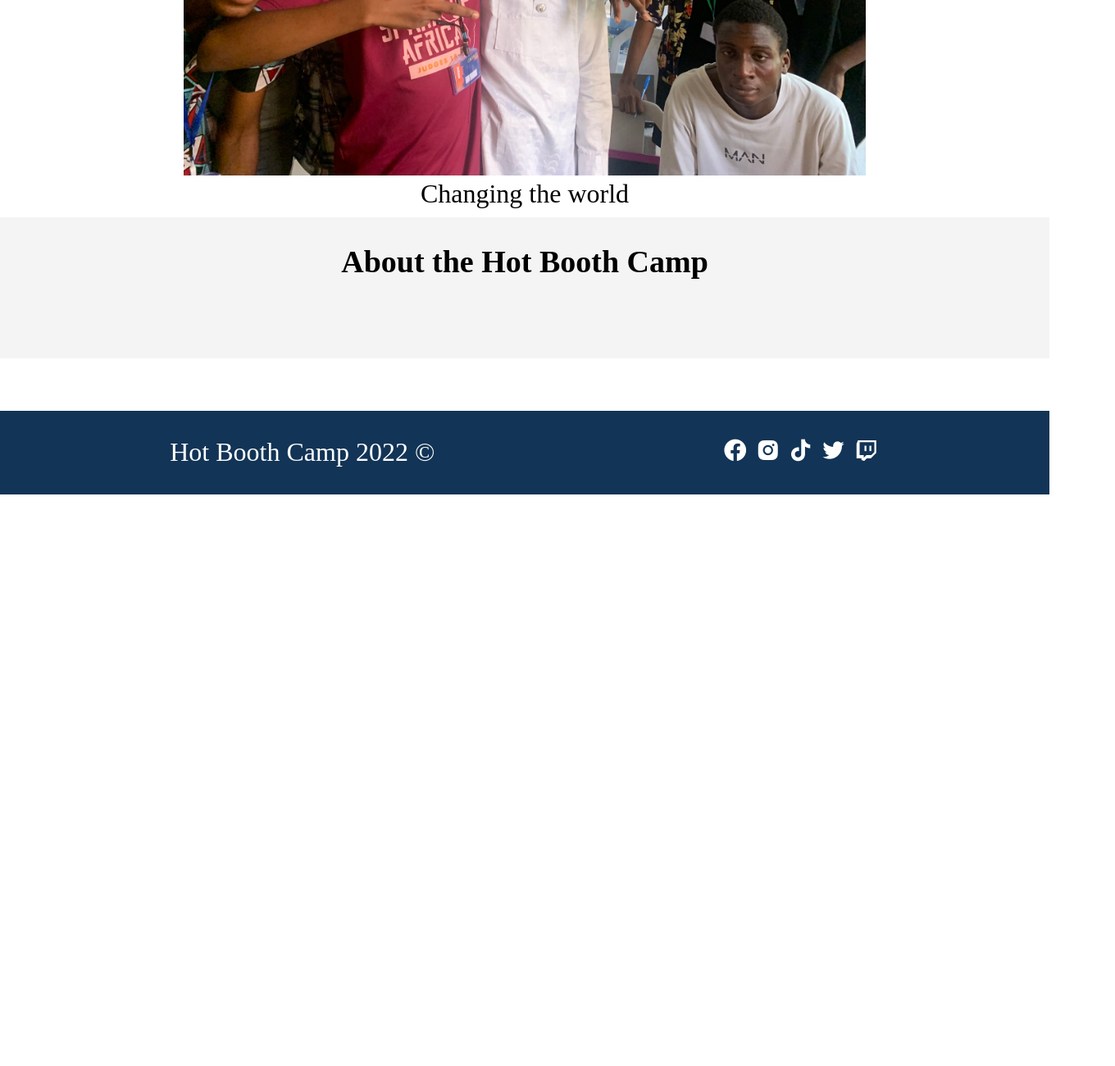
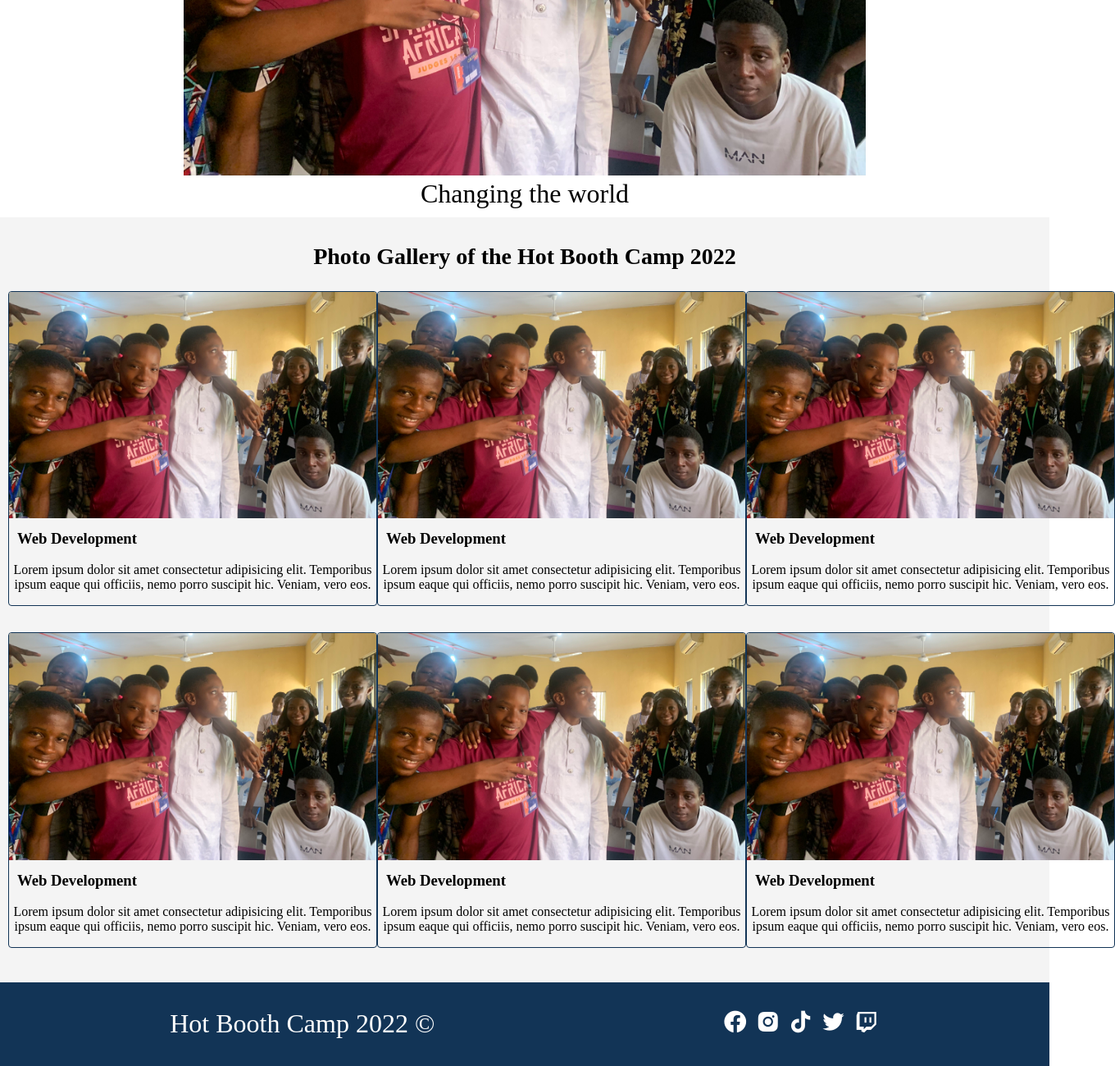
Before and after one commit to Abuka-Victor/hotboothcamp, a plain HTML site: page about.html in a window 1280 px wide. Shown: the part 534-1834 px from the top of the page at 82% size, 1360 px wide, since content can reach past the window. Before the commit the page ends 1137 px from the top, so only its background shows below. Drawn offline with nearby package versions, Linux system fonts and the light colour scheme.

Commit message:
Phot grid

```diff
--- a/about.html
+++ b/about.html
@@ -29,9 +29,64 @@
           <p>Changing the world</p>
         </div>
       </div>
-      <div class="info">
-        <h2>About the Hot Booth Camp</h2>
-        <ul></ul>
+      <div class="info-section">
+        <h2>Photo Gallery of the Hot Booth Camp 2022</h2>
+        <section>
+          <article class="card">
+            <img src="./img/class.jpg" alt="Photgraphy" />
+            <h3>Web Development</h3>
+            <p>
+              Lorem ipsum dolor sit amet consectetur adipisicing elit.
+              Temporibus ipsum eaque qui officiis, nemo porro suscipit hic.
+              Veniam, vero eos.
+            </p>
+          </article>
+          <article class="card">
+            <img src="./img/class.jpg" alt="Photgraphy" />
+            <h3>Web Development</h3>
+            <p>
+              Lorem ipsum dolor sit amet consectetur adipisicing elit.
+              Temporibus ipsum eaque qui officiis, nemo porro suscipit hic.
+              Veniam, vero eos.
+            </p>
+          </article>
+          <article class="card">
+            <img src="./img/class.jpg" alt="Photgraphy" />
+            <h3>Web Development</h3>
+            <p>
+              Lorem ipsum dolor sit amet consectetur adipisicing elit.
+              Temporibus ipsum eaque qui officiis, nemo porro suscipit hic.
+              Veniam, vero eos.
+            </p>
+          </article>
+          <article class="card">
+            <img src="./img/class.jpg" alt="Photgraphy" />
+            <h3>Web Development</h3>
+            <p>
+              Lorem ipsum dolor sit amet consectetur adipisicing elit.
+              Temporibus ipsum eaque qui officiis, nemo porro suscipit hic.
+              Veniam, vero eos.
+            </p>
+          </article>
+          <article class="card">
+            <img src="./img/class.jpg" alt="Photgraphy" />
+            <h3>Web Development</h3>
+            <p>
+              Lorem ipsum dolor sit amet consectetur adipisicing elit.
+              Temporibus ipsum eaque qui officiis, nemo porro suscipit hic.
+              Veniam, vero eos.
+            </p>
+          </article>
+          <article class="card">
+            <img src="./img/class.jpg" alt="Photgraphy" />
+            <h3>Web Development</h3>
+            <p>
+              Lorem ipsum dolor sit amet consectetur adipisicing elit.
+              Temporibus ipsum eaque qui officiis, nemo porro suscipit hic.
+              Veniam, vero eos.
+            </p>
+          </article>
+        </section>
       </div>
     </div>
     <footer>
--- a/css/styles.css
+++ b/css/styles.css
@@ -71,23 +71,23 @@ nav ul li a {
     height: 65vh;
 }
 
-.info {
+.info-home {
     display: flex;
     flex-direction: column;
     align-items: center;
     margin-bottom: 4rem;
 }
 
-.info h2{
+.info-home h2{
     font-size: 38px;
     margin-bottom: 2rem;
 }
 
-.info h3{
+.info-home h3{
     font-size: 30px;
 }
 
-.info ul {
+.info-home ul {
     display: grid;
     grid-template-columns: repeat(3, 1fr);
     gap: 2rem;
@@ -97,14 +97,14 @@ nav ul li a {
     padding: 2rem;
 }
 
-.info ul li{
+.info-home ul li{
     background-color: #123456;
     color: #fff;
     padding: 2rem;
     border-radius: 4px;
 }
 
-.info ul li p{
+.info-home ul li p{
     font-size: 1.5rem;
 }
 
@@ -117,6 +117,41 @@ footer{
     text-align: center;
     justify-content: space-around;
     font-size: xx-large;
+}
+
+.info-section section{
+    display: grid;
+    grid-template-columns: repeat(3, 1fr);
+    place-items: center;
+    padding: 10px;
+}
+
+.info-section > h2{
+    font-size: 28px;
+    margin-bottom: 1rem;
+}
+
+.card{
+    width: 450px;
+    border: 1px solid #123456;
+    border-radius: 4px;
+    overflow: hidden;
+    margin-bottom: 2rem;
+}
+
+.card > h3{
+    text-align: left;
+    padding: 10px;
+    margin-bottom: .5rem;
+}
+
+.card p{
+    margin-bottom: 1rem;
+}
+
+.card img{
+    width: 100%;
+    height: 50%;
 }
 
 @media screen and (max-width: 790px){
@@ -132,11 +167,19 @@ footer{
         height: 40vh;
     }
 
-    .info ul {
+    .info-home ul {
         grid-template-columns: repeat(1, 1fr);
     }
 
     footer {
         flex-direction: column;
     }
+
+    .info-section section{
+        grid-template-columns: repeat(1, 1fr);
+    }
+
+    .card{
+        width: 80vw;
+    }
 }
```
Also changed, not shown: index.html (+1 -1 lines).
